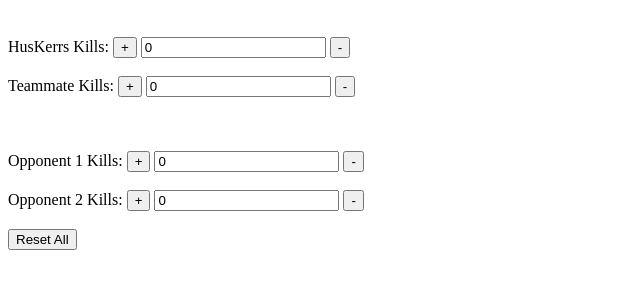
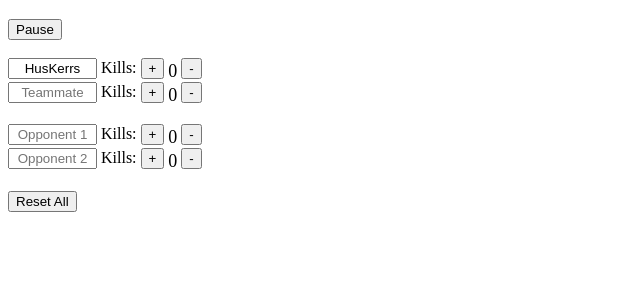
Before and after one commit to zHekLeR/huskerrs-api, a website: page two_v_two.html in a window 1280 px wide. Both pictures are taken after a click on the button "Reset All". Shown: the part 61-350 px from the top of the page, without its empty margins (0-640 px from the left). Drawn offline with Linux system fonts and the light colour scheme; no server answers.

Commit message:
HTML changes

```diff
--- a/two_v_two.html
+++ b/two_v_two.html
@@ -4,13 +4,15 @@
 
 <h1>HusKerrs' 2v2 Counter</h1>
 <p></p>
-<br>HusKerrs Kills: <button onclick="add('hKills')">+</button> <input id="hKills" type="number" min="0" value="0" readonly="true"></sub> <button onclick="sub('hKills')">-</button></br>
-<br>Teammate Kills: <button onclick="add('tKills')">+</button> <input id="tKills" type="number" min="0" value="0" readonly="true"></sub> <button onclick="sub('tKills')">-</button></br>
+<button id="pause" onclick="pause()">Pause</button>
+<br><br>
+<input type="text" readonly="true" value="HusKerrs" size="8" style="text-align:center;"> Kills: <button onclick="add('hKills')">+</button> <sub id="hKills" style="font-size:18px;">0</sub> <button onclick="sub('hKills')">-</button><div>
+<input type="text" placeholder="Teammate" size="8" style="text-align:center;"></input> Kills: <button onclick="add('tKills')">+</button> <sub id="tKills" style="font-size:18px;">0</sub> <button onclick="sub('tKills')">-</button>
 <br>
 <br>
-<br>Opponent 1 Kills: <button onclick="add('o1Kills')">+</button> <input id="o1Kills" type="number" min="0" value="0" readonly="true"></sub> <button onclick="sub('o1Kills')">-</button></br>
-<br>Opponent 2 Kills: <button onclick="add('o2Kills')">+</button> <input id="o2Kills" type="number" min="0" value="0" readonly="true"></sub> <button onclick="sub('o2Kills')">-</button></br>
-<br>
+<input type="text" placeholder="Opponent 1" size="8" style="text-align:center;"></input> Kills: <button onclick="add('o1Kills')">+</button> <sub id="o1Kills" style="font-size:18px;">0</sub> <button onclick="sub('o1Kills')">-</button><div>
+<input type="text" placeholder="Opponent 2" size="8" style="text-align:center;"></input> Kills: <button onclick="add('o2Kills')">+</button> <sub id="o2Kills" style="font-size:18px;">0</sub> <button onclick="sub('o2Kills')">-</button>
+<br><br>
 <button onclick="reset()">Reset All</button>
 
 <script>
@@ -36,7 +38,7 @@
 
     function update() {
         try {
-            fetch(`/post/${document.getElementById('hKills').value}/${document.getElementById('tKills').value}/${document.getElementById('o1Kills').value}/${document.getElementById('o2Kills').value}`, {
+            fetch(`/post/${document.getElementById('hKills').innerHTML}/${document.getElementById('tKills').innerHTML}/${document.getElementById('o1Kills').innerHTML}/${document.getElementById('o2Kills').innerHTML}`, {
                 method: "GET"
             });
             console.log('2v2 update success.');
@@ -51,11 +53,27 @@
     sInt = setInterval(update, 15000);
 
     function add(id) {
-        document.getElementById(id).stepUp(1);
+        document.getElementById(id).innerHTML = parseInt(document.getElementById(id).innerHTML) + 1;
     }
 
     function sub(id) {
-        document.getElementById(id).stepDown(1);
+        let x = document.getElementById(id);
+        x.innerHTML = parseInt(x.innerHTML)==0?0:parseInt(x.innerHTML) - 1;
+    }
+
+    function pause() {
+        try {
+            fetch(`/tvtpause`, {
+                method: "GET"
+            }).then(res => {
+                let text = document.getElementById("pause");
+                text.innerHTML = text.innerHTML==='Pause'?'Resume':'Pause';
+            }).catch(err => {
+                console.log(`2v2 pause failed.`);
+            })
+        } catch (err) {
+            console.log(`Error during pause function: ${err}`);
+        }
     }
 
     function reset() {
@@ -64,10 +82,10 @@
                 method: "GET"
             }).then(res => {
                 console.log('2v2 reset success.');
-                document.getElementById('hKills').value = 0;
-                document.getElementById('tKills').value = 0;
-                document.getElementById('o1Kills').value = 0;
-                document.getElementById('o2Kills').value = 0;
+                document.getElementById('hKills').innerHTML = 0;
+                document.getElementById('tKills').innerHTML = 0;
+                document.getElementById('o1Kills').innerHTML = 0;
+                document.getElementById('o2Kills').innerHTML = 0;
             }).catch(err => {
                 console.log('2v2 reset failed.');
             });
```
Also changed, not shown: HusKerrsAPI.js (+17 -0 lines).
